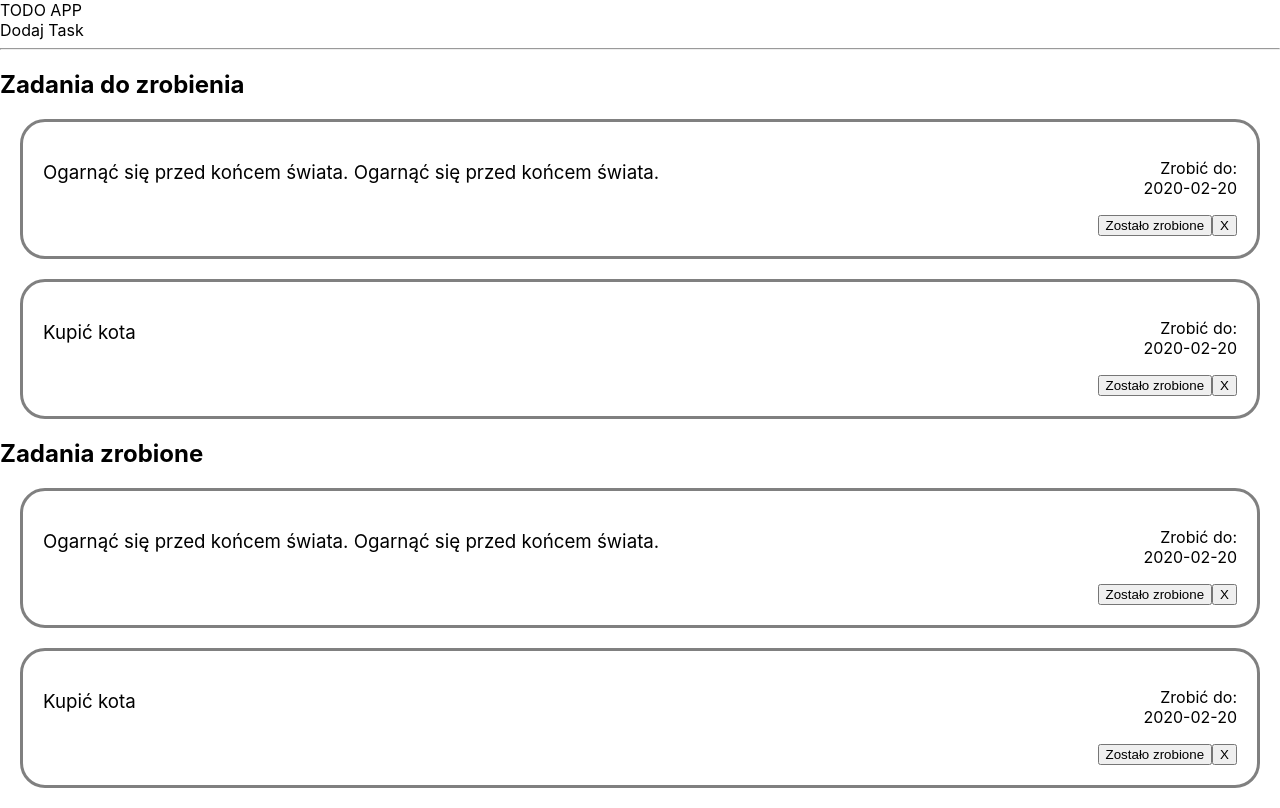
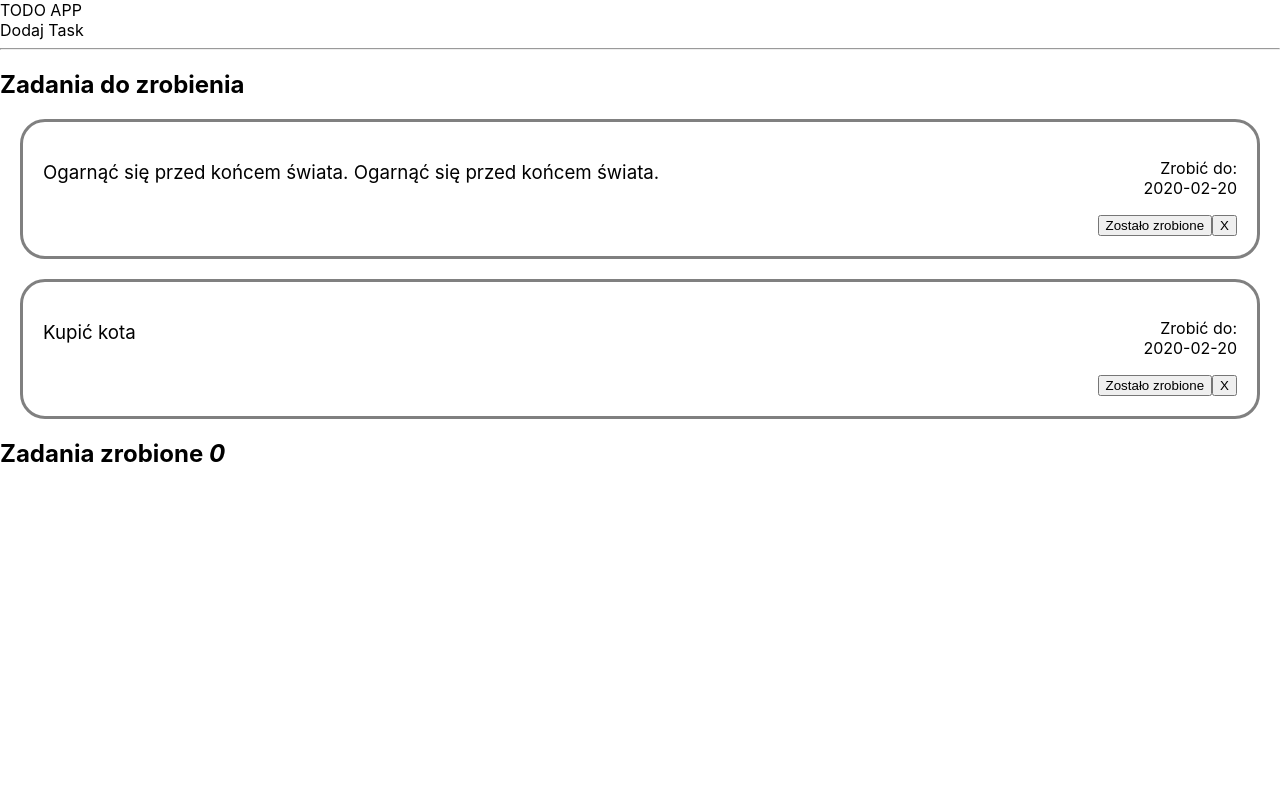
Before and after one commit to rucpata/ToDo_app, a React (Create React App) app: page / in a window 1280 px wide. Built offline with nearby package versions, Linux system fonts and the light colour scheme.

Commit message:
View tasks in to-do and done sections

```diff
--- a/src/components/App.js
+++ b/src/components/App.js
@@ -43,8 +43,8 @@ class App extends Component {
   }
 
   changeTaskStatus = (id) => {
-    // let tasks = Array.from(this.state.tasks);
-    const tasks = [...this.state.tasks];
+    let tasks = Array.from(this.state.tasks);
+    // const tasks = [...this.state.tasks];
     tasks.forEach(task => {
       if(task.id === id){
         task.active = false;
@@ -66,7 +66,6 @@ class App extends Component {
       </div>
     );
   }
-
 }
 
 export default App;
--- a/src/components/TaskList.js
+++ b/src/components/TaskList.js
@@ -2,22 +2,30 @@ import React from 'react'
 import Task from './Task';
 
 const TaskList = props => {
+    const {tasks} = props
+    const active = tasks.filter(task => task.active);
+    const done = tasks.filter(task => !task.active);
+    console.log(active, done)
 
-    const tasks = props.tasks.map(task => <Task key={task.id} task={task} delete={props.delete} change={props.change}/>)
+
+    const activeTasks = active.map(task => <Task key={task.id} task={task} delete={props.delete} change={props.change}/>)
+    const doneTasks = done.map(task => <Task key={task.id} task={task} delete={props.delete} change={props.change}/>)
 
     return(
-        <>
-        <div className='active'>
-            <h2>Zadania do zrobienia</h2>
-            {tasks}
+        <div>
+            <div className='active'>
+                <h2>Zadania do zrobienia</h2>
+
+                {activeTasks.length > 0 ? activeTasks : <p>Brak zadań do wykonania.</p>}
+
+            </div>
+            <div className='done'>
+                <h2>Zadania zrobione <em>{done.length}</em></h2>
+                {done.length > 10 && <span style={{fontSize: 10}}>wyświetlonych jest jedynie 10 ostatnich elementów</span>}
+                {doneTasks.slice(0, 10)}
+
+            </div>
         </div>
-        <div className='done'>
-            <h2>Zadania zrobione</h2>
-            {tasks}
-        </div>
-
-
-        </>
     )
 }
 
```
